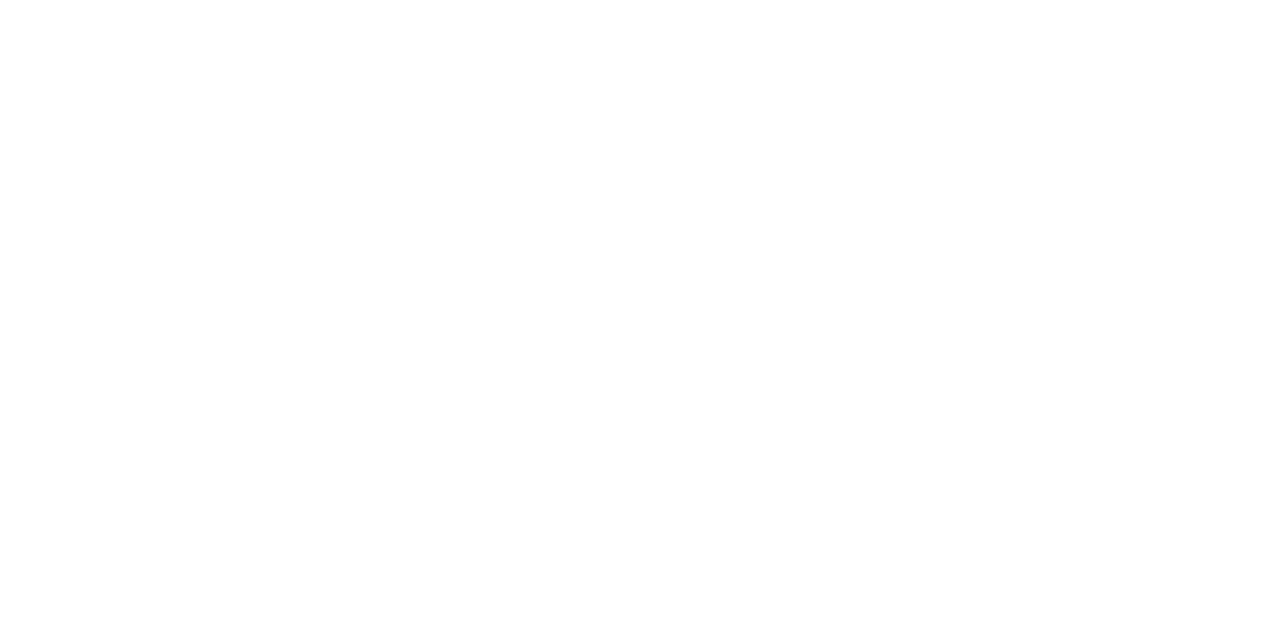
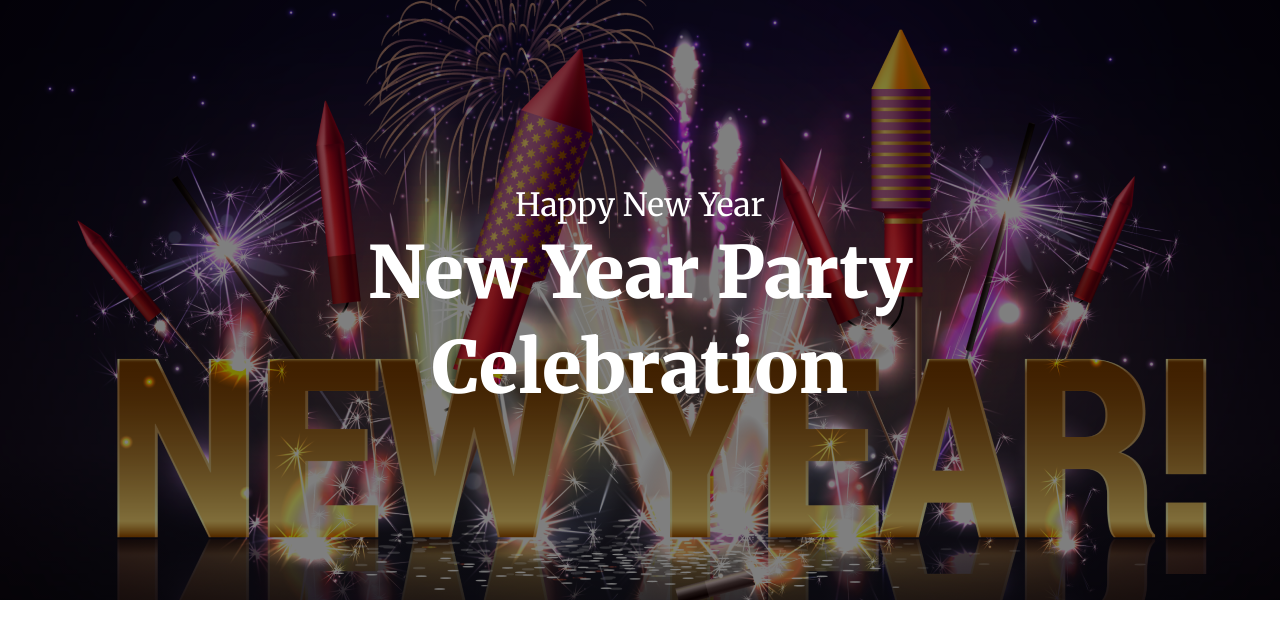
Before and after one commit to Zewel-Islam/ProgrammingHero-01, a plain HTML site: page index.html in a window 1280 px wide. Drawn offline with Linux system fonts and the light colour scheme.

Commit message:
Header section done

```diff
--- a/index.html
+++ b/index.html
@@ -7,6 +7,15 @@
     <link rel="stylesheet" href="style/styles.css">
 </head>
 <body>
+    <!-- Header section start -->
+    <header>
+        <section class="banner container">
+            <div class="content">
+                <p>Happy New Year</p>
+                <h1>New Year Party Celebration</h1>
+            </div>
+        </section>
+    </header>
 
 </body>
 </html>
--- a/style/styles.css
+++ b/style/styles.css
@@ -0,0 +1,42 @@
+@import url("https://fonts.googleapis.com/css2?family=Merriweather:wght@300;400;700;900&display=swap");
+* {
+  margin: 0;
+  padding: 0;
+  box-sizing: border-box;
+  font-family: "Merriweather", serif;
+}
+
+/* Shared style */
+.container {
+  width: 85%;
+  max-width: 1320px;
+  margin: 0 auto;
+}
+.banner {
+  position: relative;
+  width: 100%;
+  min-height: 600px;
+  display: flex;
+  justify-content: center;
+  align-items: center;
+  background: linear-gradient(rgba(0, 0, 0, 0.5), rgba(0, 0, 0, 0.5)),
+    url(/resources/Banner\ Image.png);
+  background-repeat: no-repeat;
+  background-position: center;
+}
+
+.banner .content {
+  max-width: 640px;
+  text-align: center;
+}
+.banner .content p {
+  color: #fff;
+  font-size: 32px;
+  font-weight: 400;
+}
+.banner .content h1 {
+  color: #fff;
+  font-size: 72px;
+  font-weight: 900;
+  line-height: 95px; /* 131.944% */
+}
```
